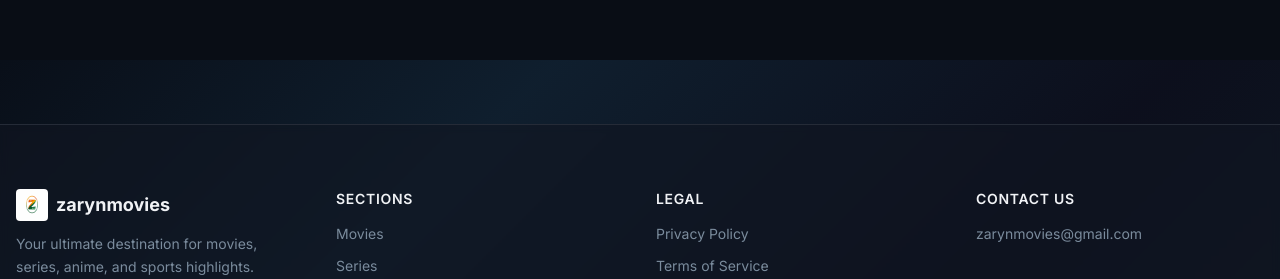
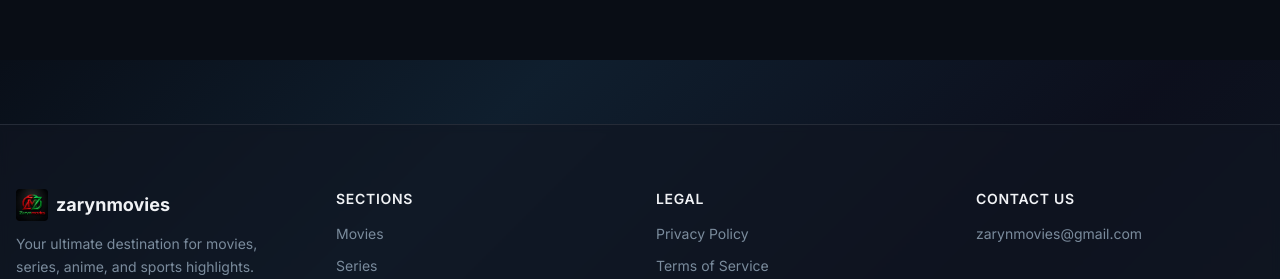
Before and after one commit to yassiniramo8-sudo/zarynmovies, a React (Vite) app: page / in a window 1280 px wide. Shown: the part 805-1084 px from the top of the page. Built offline with nearby package versions, Linux system fonts and the light colour scheme; no server answers; the database is empty.

Commit message:
Replace logo and update all component references to favicon.png

```diff
--- a/index.html
+++ b/index.html
@@ -6,7 +6,7 @@
     <meta http-equiv="Content-Security-Policy" content="upgrade-insecure-requests" />
     <link rel="icon" type="image/png" sizes="32x32" href="/favicon.png" />
     <link rel="icon" type="image/png" sizes="16x16" href="/favicon.png" />
-    <link rel="apple-touch-icon" href="/logo.png" />
+    <link rel="apple-touch-icon" href="/favicon.png" />
     <title>Zaryn Movies — Stream Movies, Anime & More</title>
     <meta name="description" content="Zaryn Movies — Your ultimate destination for streaming movies, anime, TV series, and reading engaging articles." />
     <meta name="author" content="Zaryn Movies" />
@@ -18,12 +18,12 @@
     <meta property="og:type" content="website" />
     <meta property="og:site_name" content="Zaryn Movies" />
     <meta property="og:url" content="https://zaryn.movies/" />
-    <meta property="og:image" content="/logo.png" />
+    <meta property="og:image" content="/favicon.png" />
 
     <meta name="twitter:card" content="summary_large_image" />
     <meta name="twitter:title" content="Zaryn Movies — Stream Movies, Anime & More" />
     <meta name="twitter:description" content="Your ultimate destination for streaming movies, anime, TV series, and reading engaging articles." />
-    <meta name="twitter:image" content="/logo.png" />
+    <meta name="twitter:image" content="/favicon.png" />
 
     <!-- Preload critical fonts -->
     <link rel="preconnect" href="https://fonts.googleapis.com" />
--- a/src/components/Footer.tsx
+++ b/src/components/Footer.tsx
@@ -47,7 +47,7 @@ export function Footer() {
           {/* Brand */}
           <div className="space-y-3">
             <Link to="/" className="flex items-center gap-2">
-              <img src={logoUrl || "/logo.png"} alt="zarynmovies" className="h-8 w-8 rounded" />
+              <img src={logoUrl || "/favicon.png"} alt="zarynmovies" className="h-8 w-8 rounded" />
               <span className="text-lg font-bold text-foreground">zarynmovies</span>
             </Link>
             <p className="text-sm text-muted-foreground leading-relaxed">{t.tagline}</p>
--- a/src/components/SEOHead.tsx
+++ b/src/components/SEOHead.tsx
@@ -16,7 +16,7 @@ interface SEOHeadProps {
 }
 
 const SITE_NAME = "Zaryn Movies";
-const DEFAULT_IMAGE = "/logo.png";
+const DEFAULT_IMAGE = "/favicon.png";
 
 const DEFAULT_DESCRIPTIONS: Record<string, string> = {
   ar: "المنصة الأمثل لمشاهدة أحدث الأفلام، الأنمي، والمسلسلات، والبقاء على اطلاع بآخر الأخبار العالمية والدولية لحظة بلحظة.",
--- a/src/hooks/useSiteLogo.ts
+++ b/src/hooks/useSiteLogo.ts
@@ -1,7 +1,7 @@
 import { useState, useEffect, useCallback } from "react";
 import { supabase } from "@/integrations/supabase/client";
 
-const DEFAULT_LOGO = "/logo.png";
+const DEFAULT_LOGO = "/favicon.png";
 
 export function useSiteLogo() {
   const [logoUrl, setLogoUrl] = useState(DEFAULT_LOGO);
```
Also changed, not shown: public/logo.png (deleted), 1 other file (tests, documents, lock files or other folders).
